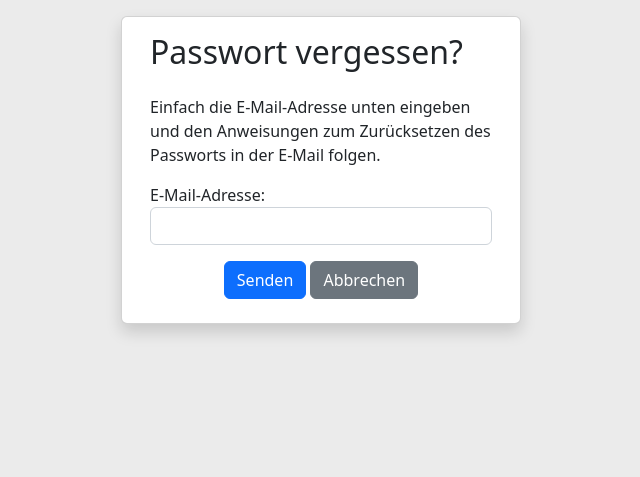
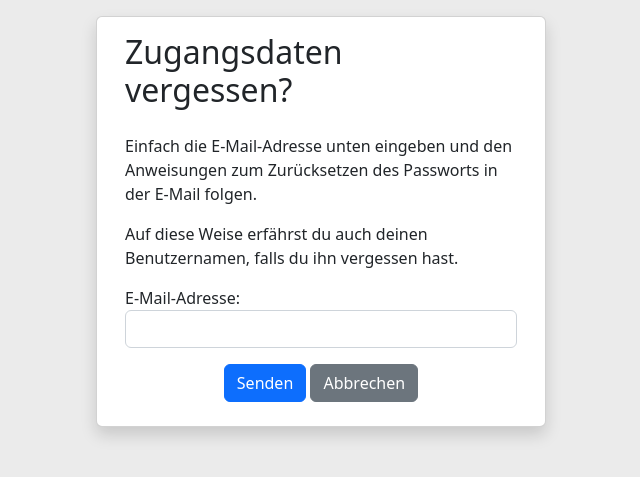
Before and after one commit to pyphil/WLANCodesWebApp, a Django app: page /accounts/password_reset/ in a window 1280 px wide. Shown: the part 56-533 px from the top of the page, without its empty margins (319-959 px from the left). Run offline with Django 4.2, Linux system fonts and the light colour scheme; some libraries are stand-ins or nearby versions.

Commit message:
text changes

```diff
--- a/templates/registration/login.html
+++ b/templates/registration/login.html
@@ -20,8 +20,9 @@
           <button type="submit" class="btn btn-primary mt-3 mb-2">Anmelden</button>
           <p class="mt-3">
             <i><a href="{% url 'email_check' %}">Registrieren</a></i>
-            &nbsp; &nbsp; &nbsp;
-            <i><a href="{% url 'password_reset' %}">Passwort vergessen?</a></i>
+          </p>
+          <p class="mt-3">
+            <i><a href="{% url 'password_reset' %}">Passwort oder Benutzernamen vergessen?</a></i>
           </p>
           {% if form.errors %}
             <div class="alert alert-danger mt-3">
--- a/templates/registration/password_reset_form.html
+++ b/templates/registration/password_reset_form.html
@@ -4,11 +4,13 @@
 <form method="post">
   {% csrf_token %}
   <div class="row justify-content-center">
-    <div class="card shadow" style="width: 400px;">
+    <div class="card shadow" style="width: 450px;">
       <div class="card-body">
-        <h2 class="mb-4">Passwort vergessen?</h2>
+        <h2 class="mb-4">Zugangsdaten vergessen?</h2>
 
         <p>Einfach die E-Mail-Adresse unten eingeben und den Anweisungen zum Zurücksetzen des Passworts in der E-Mail folgen.</p>
+
+        <p>Auf diese Weise erfährst du auch deinen Benutzernamen, falls du ihn vergessen hast.</p>
 
         <!-- {{ form.as_p }} -->
         <label for="id_email">E-Mail-Adresse:</label>
```
